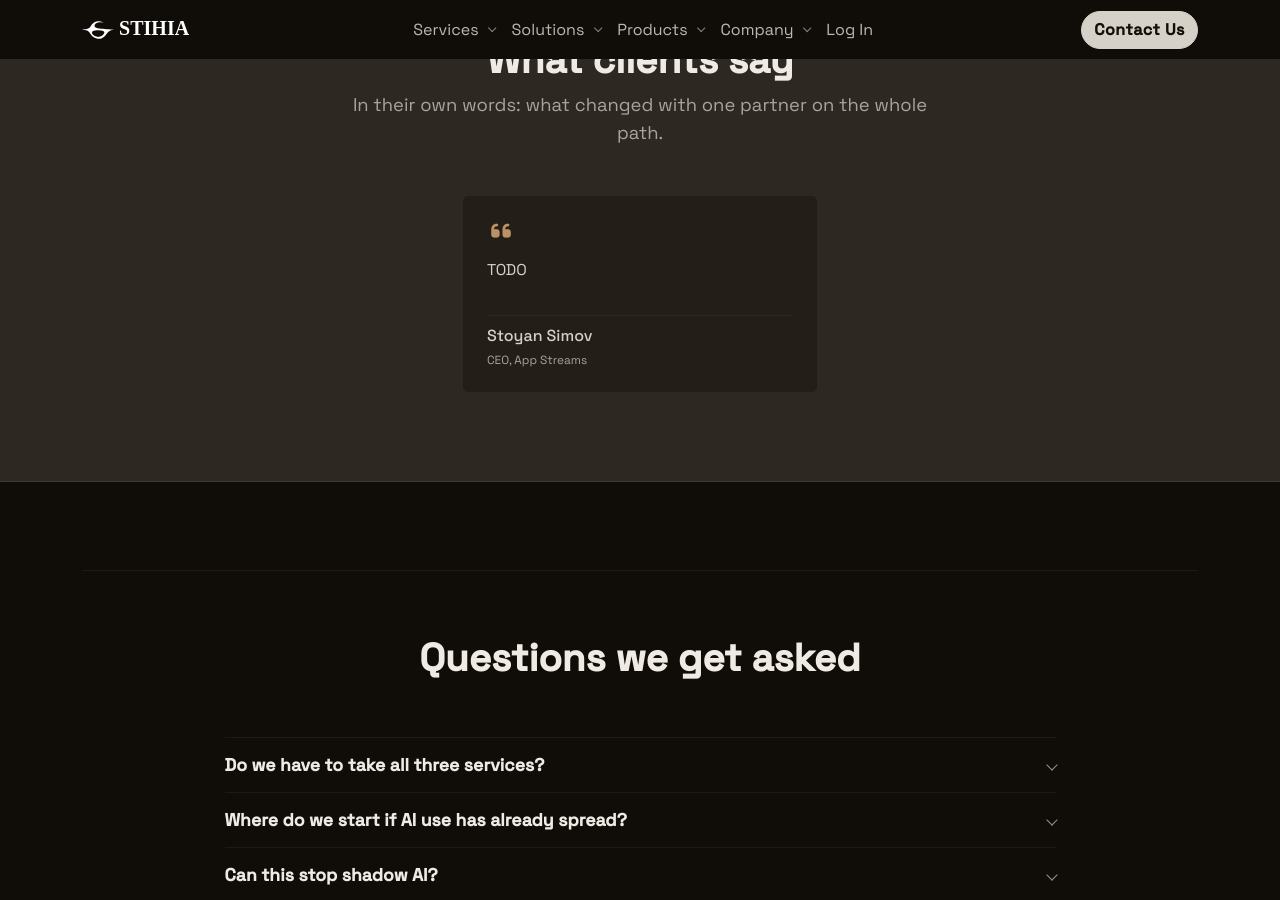
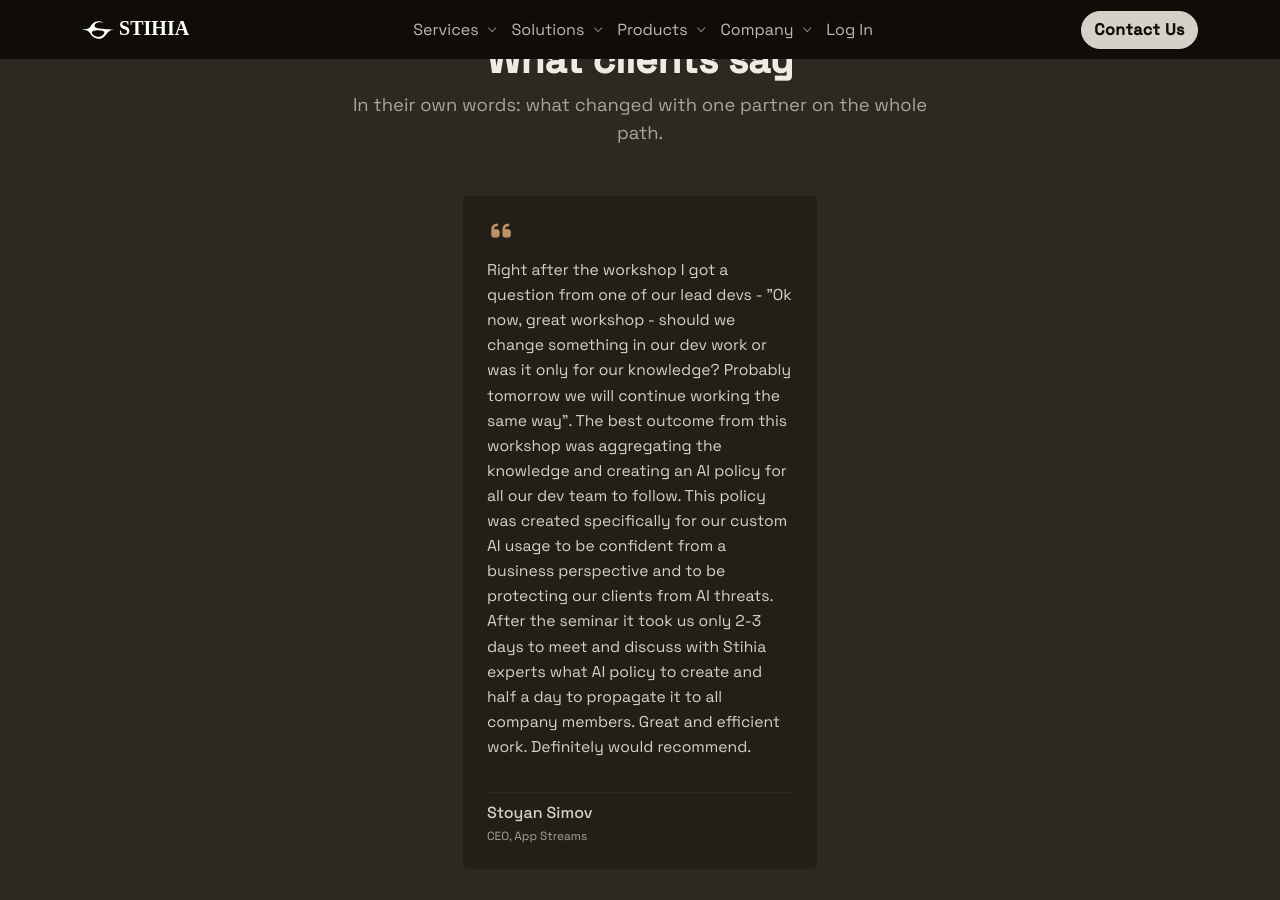
Before and after one commit to stihia-ai/stihia-ai.github.io, a Jekyll site: the page built from solutions/enable-safe-ai-development.html, in a window 1280 px wide and 900 px high, scrolled down 3362 px. Built offline with Jekyll 4.4.1, drawn with Linux system fonts in a browser that asks for light colours; nearby versions of some CDN libraries; some web fonts are replaced.

Commit message:
feat(solutions): add testimonial

```diff
--- a/solutions/enable-safe-ai-development.html
+++ b/solutions/enable-safe-ai-development.html
@@ -343,7 +343,13 @@ canonical_redirect: true
             <figure class="panel rounded p-4 h-100 feature-card testimonial">
               <i class="fa fa-quote-left testimonial-mark" aria-hidden="true"></i>
               <blockquote class="testimonial-quote">
-                TODO
+                Right after the workshop I got a question from one of our lead devs - "Ok now, great workshop - should we
+                change something in our dev work or was it only for our knowledge? Probably tomorrow we will continue
+                working the same way". The best outcome from this workshop was aggregating the knowledge and creating an
+                AI policy for all our dev team to follow. This policy was created specifically for our custom AI usage to
+                be confident from a business perspective and to be protecting our clients from AI threats. After the
+                seminar it took us only 2-3 days to meet and discuss with Stihia experts what AI policy to create and half
+                a day to propagate it to all company members. Great and efficient work. Definitely would recommend.
               </blockquote>
               <figcaption class="testimonial-author">
                 <span class="testimonial-name">Stoyan Simov</span>
```
